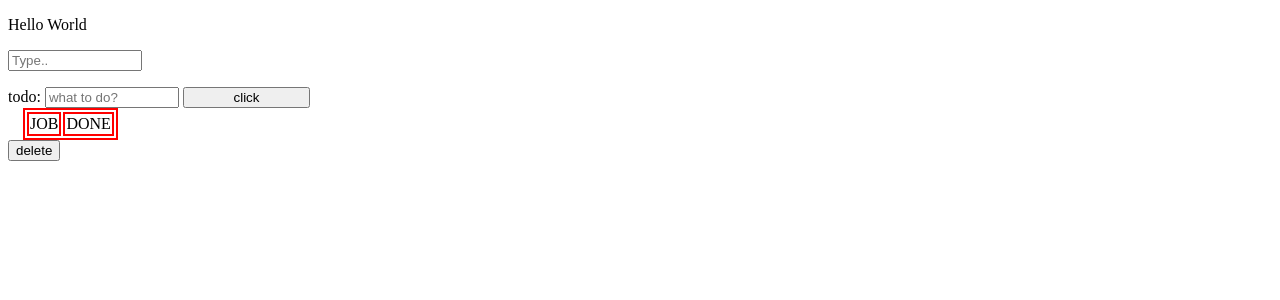
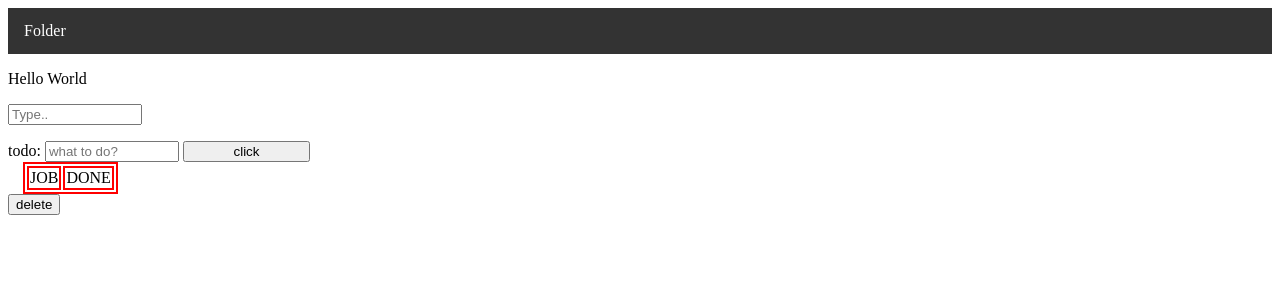
Before and after one commit to barnrang/todolist, a Flask app: page / in a window 1280 px wide. Shown: the top 300 px of the page. Run offline with Flask 2, Linux system fonts and the light colour scheme; some libraries are stand-ins or nearby versions.

Commit message:
add some connection

```diff
--- a/run.py
+++ b/run.py
@@ -7,3 +7,7 @@ app = Flask(__name__)
 @app.route('/')
 def index():
     return render_template("index.html")
+
+@app.route('/folder')
+def folder():
+    return render_template("folder.html")
--- a/static/css/main.css
+++ b/static/css/main.css
@@ -23,3 +23,30 @@ miss-input {
   width: 10%;
   border: 2px solid red;
 }
+
+
+/* Navigation Bar*/
+
+ul {
+    list-style-type: none;
+    margin: 0;
+    padding: 0;
+    overflow: hidden;
+    background-color: #333;
+}
+
+li {
+    float: left;
+}
+
+li a {
+    display: block;
+    color: white;
+    text-align: center;
+    padding: 14px 16px;
+    text-decoration: none;
+}
+
+li a:hover {
+    background-color: #111;
+}
--- /dev/null
+++ b/templates/folder.html
@@ -0,0 +1,6 @@
+<!DOCTYPE html>
+<html>
+  <body>
+    TODO
+  </body>
+</html>
--- a/templates/index.html
+++ b/templates/index.html
@@ -7,6 +7,11 @@
     <script src="{{url_for('static',filename="script/main.js")}}"></script>
   </head>
   <body>
+
+    <ul class="nav-bar">
+        <li><a class="active" href="{{url_for('folder')}}">Folder</a></li>
+    </ul>
+
     <p>Hello World</p>
     <form id="search">
       <input type="text" style="input" class="searchBox" placeholder="Type..">
```
Also changed, not shown: templates/layout.html (added, +14 -0 lines).
